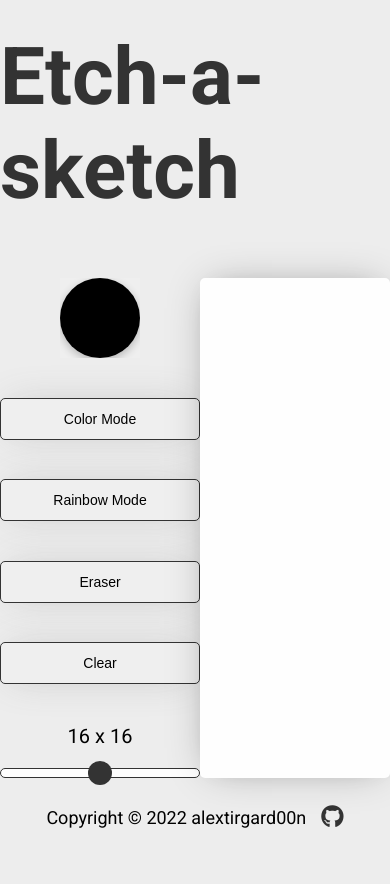
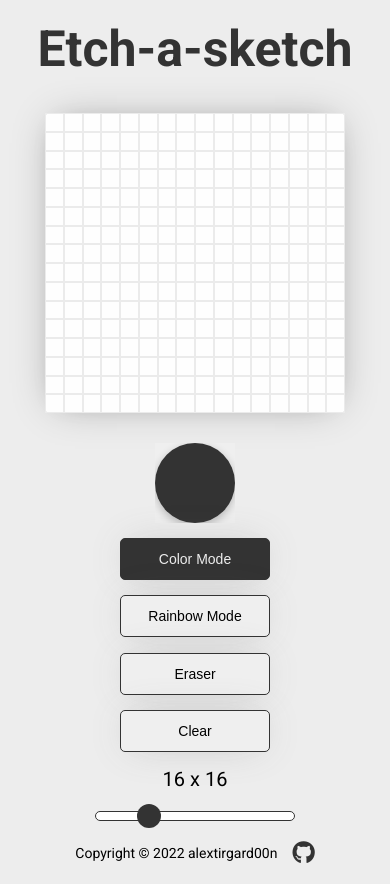
Before and after one commit to alextirgard00n/Etch-A-Sketch, a plain HTML site: page index.html in a window 390 px wide. Before the commit the page ends 844 px from the top, so only its background shows below. Drawn offline with Linux system fonts and the light colour scheme.

Commit message:
full implementation of buttons / layout / function

```diff
--- a/app.js
+++ b/app.js
@@ -0,0 +1,85 @@
+const colorBtn = document.querySelector('.colorBtn');
+const rainbowBtn = document.querySelector('.rainbowBtn');
+const eraserBtn = document.querySelector('.eraserBtn');
+const clearBtn = document.querySelector('.clearBtn');
+const colorPicker = document.querySelector('.colorPicker');
+const sizeValue = document.querySelector('.sizeValue');
+const sizeSlider = document.querySelector('.sizeSlider');
+const container = document.querySelector('.container');
+
+let value = sizeSlider.value;
+let currentMode = 'color';
+
+colorPicker.oninput = (e) => runButton(colorBtn, 'color')
+colorBtn.onclick = () => runButton(colorBtn, 'color');
+rainbowBtn.onclick = () => runButton(rainbowBtn, 'rainbow');
+eraserBtn.onclick = () => runButton(eraserBtn, 'eraser');
+// clearBtn.addEventListener('click', makeGridSize);
+
+clearBtn.addEventListener('click', () => {
+    makeGridSize();
+    clearBtn.classList.add('active');
+    clearBtn.classList.remove('active');
+});
+
+sizeSlider.onmousemove = (e) => sliderValueText(e.target.value);
+sizeSlider.onclick = (e) => sliderValue(e.target.value);
+
+function sliderValueText() { //changes text with slider
+    const sliderValue = sizeSlider.value;
+    sizeValue.innerHTML = `${sliderValue} x ${sliderValue}`;
+}
+
+function sliderValue() { //sends final click
+    value = sizeSlider.value;
+    sizeValue.innerHTML = `${value} x ${value}`;
+    makeGridSize();
+}
+
+function makeGridSize() {
+    container.style.gridTemplateColumns = `repeat(${value}, 1fr)`
+    container.style.gridTemplateRows = `repeat(${value}, 1fr)`
+    clearGrid();
+    for (let i = 0; i < value * value; i++) {
+        const gridElement = document.createElement('div')
+        gridElement.addEventListener('mouseover', changeColorGrid)
+        gridElement.addEventListener('mousedown', changeColorGrid)
+        container.appendChild(gridElement).className = "gridItem";
+    }
+}
+
+function changeColorGrid(e) {
+    switch (currentMode) {
+        case 'color':
+            e.target.style.backgroundColor = colorPicker.value;
+            break
+        case 'rainbow':
+            const randomR = Math.floor(Math.random() * 256)
+            const randomG = Math.floor(Math.random() * 256)
+            const randomB = Math.floor(Math.random() * 256)
+            e.target.style.backgroundColor = `rgb(${randomR}, ${randomG}, ${randomB})`;
+            break
+        case 'eraser':
+            e.target.style.backgroundColor = '';
+            break
+    }
+}
+
+function clearGrid() {
+    container.innerHTML = '';
+}
+
+function activeButton(isSelected, setCurentMode) {
+    colorBtn.classList.remove('active')
+    rainbowBtn.classList.remove('active')
+    eraserBtn.classList.remove('active')
+    isSelected.classList.add('active');
+    currentMode = setCurentMode;
+}
+
+function runButton(button, currentMode) {
+    activeButton(button, currentMode);
+}
+
+makeGridSize();
+activeButton(colorBtn, currentMode);
--- a/index.html
+++ b/index.html
@@ -20,14 +20,14 @@
 
     <div class="main">
         <div class="settings">
-            <input class="colorPicker" type="color" value="#33333">
+            <input class="colorPicker" type="color" value="#333333">
             <button class="colorBtn">Color Mode</button>
             <button class="rainbowBtn">Rainbow Mode</button>
             <button class="eraserBtn">Eraser</button>
             <button class="clearBtn">Clear</button>
             <div class="sizeContainer">
                 <div class="sizeValue">16 x 16</div>
-                <input class="sizeSlider" type="range" min="0" max="64">
+                <input class="sizeSlider" type="range" min="1" max="64" value="16">
             </div>
 
         </div>
--- a/style.css
+++ b/style.css
@@ -13,29 +13,31 @@ body,
 html {
     display: flex;
     flex-direction: column;
-    /* align-content: center; */
     background-color: var(--primary-light);
     font-family: 'Roboto', sans-serif;
     height: 100%;
+    width: 100%;
 }
 
 header {
     display: flex;
     justify-content: center;
     padding: 30px 0px;
+    align-content: center;
+
 }
 
 h1 {
     color: var(--primary-dark);
     font-size: 80px;
     padding-bottom: 30px;
+
 }
 
 .main {
     display: flex;
     justify-content: space-evenly;
-    /* align-self: center; */
-    flex: 1;
+    /* flex: 1; */
     width: 100%;
     max-width: 1400px;
     margin: 0 auto;
@@ -48,11 +50,10 @@ h1 {
     justify-content: space-between;
     width: 220px;
     height: 500px;
-    /* background-color: var(--secondary-light); */
 }
 
 .colorPicker {
-    /* -webkit-appearance: none; */
+    -webkit-appearance: none;
     width: 80px;
     height: 80px;
     border: none;
@@ -81,6 +82,16 @@ button {
     font-size: 14px;
 }
 
+button.active {
+    background-color: var(--primary-dark);
+    color: var(--primary-light);
+}
+
+.clearBtn:active {
+    background-color: var(--primary-dark);
+    color: var(--primary-light);
+}
+
 button:hover,
 .colorPicker:hover,
 input[type='range']:hover {
@@ -101,8 +112,6 @@ input[type='range']:hover {
 
 .sizeSlider {
     padding: 0 100px;
-    /* width: 100%;
-    font-size: 16px; */
 }
 
 .sizeSlider {
@@ -129,23 +138,29 @@ input[type='range']:hover {
 }
 
 .container {
+    display: grid;
     width: 500px;
     height: 500px;
     background-color: var(--secondary-light);
-
     border-radius: 5px;
     box-shadow: 0 0 40px -10px rgba(0, 0, 0, .3),
         0 0 25px -15px rgba(0, 0, 0, .2);
 }
 
+.gridItem {
+    border: .1px solid rgb(235, 235, 235);
+    /* background-color: none; */
+}
 
 .footer {
-    padding: 15px 0;
+    margin-top: auto;
+    padding: 20px 0;
     display: flex;
     justify-content: center;
     align-items: center;
     font-size: 18px;
-    flex-shrink: 0;
+    /* flex-shrink: 0; */
+
 }
 
 .fa-github {
@@ -158,3 +173,51 @@ input[type='range']:hover {
 .fa-github:hover {
     transform: scale(1.4);
 }
+
+@media (max-width: 900px) {
+    h1 {
+        font-size: 70px;
+    }
+
+    .settings {
+        width: 120px;
+        height: 400px;
+    }
+
+    .container {
+        width: 400px;
+        height: 400px;
+    }
+}
+
+@media (max-width: 730px) {
+    .main {
+        flex-direction: column-reverse;
+        align-items: center;
+        align-self: center;
+        gap: 30px;
+    }
+
+    .header {
+        padding: 20px 0;
+    }
+
+    h1 {
+        font-size: 50px;
+        padding-bottom: 15px;
+    }
+
+    .settings {
+        width: 150px;
+        height: 378px;
+    }
+
+    .container {
+        width: 300px;
+        height: 300px;
+    }
+
+    .footer {
+        font-size: 14px;
+    }
+}
```
